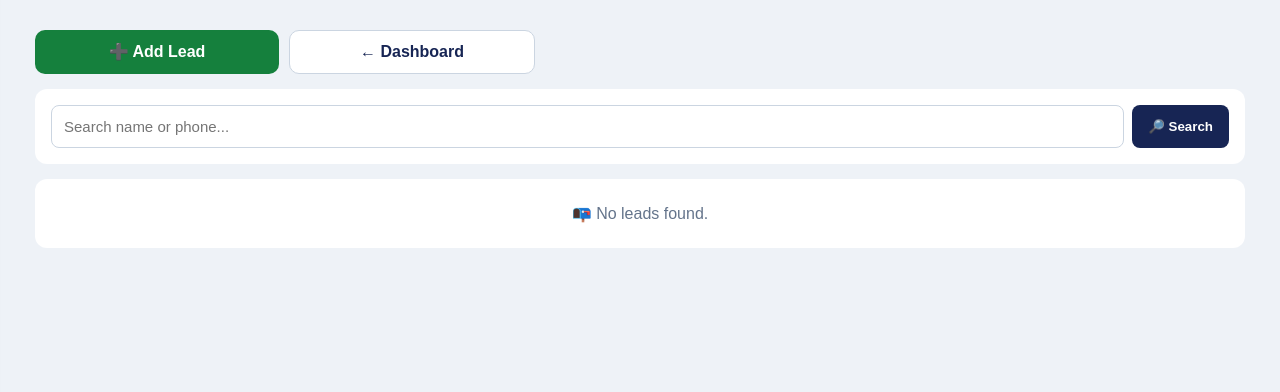
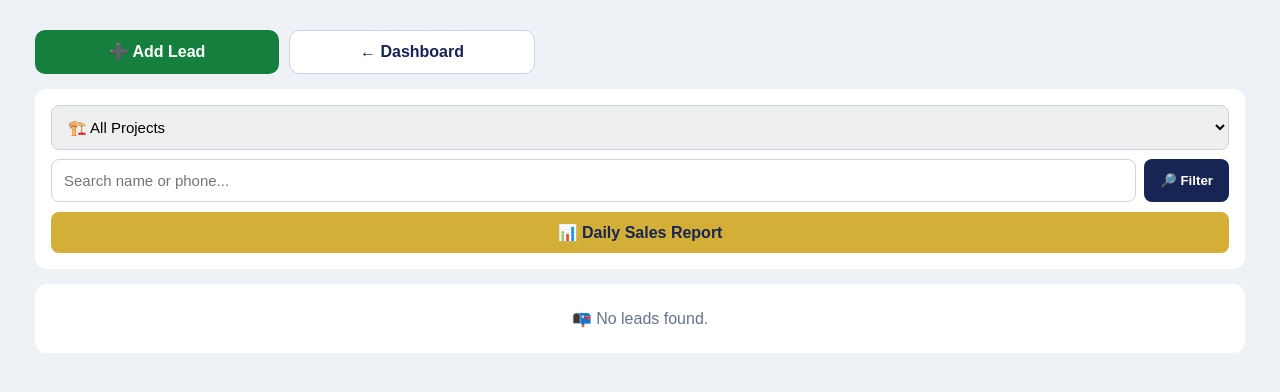
Before and after one commit to mdrabbimolla/my-business-crm, a Flask app: template templates/leads.html in a window 1280 px wide. Shown: the part 95-487 px from the top of the page. Run offline with Flask 3, Linux system fonts and the light colour scheme; the template is opened without the code that fills it, so the values that code supplies are empty.

Commit message:
Add project-wise lead filtering and daily report link

```diff
--- a/templates/leads.html
+++ b/templates/leads.html
@@ -307,8 +307,19 @@
         </div>
 
         <div class="search-box">
-            <form method="GET" action="/leads">
+            <form method="GET" action="/leads" style="display:grid;gap:9px;">
 
+                <select name="project_id"
+                        style="width:100%;padding:12px;border:1px solid #cbd5e1;border-radius:8px;font-size:15px;">
+                    <option value="">🏗️ All Projects</option>
+                    {% for project in projects %}
+                    <option value="{{ project['id'] }}" {% if project_filter == project['id']|string %}selected{% endif %}>
+                        {{ project['name'] }}
+                    </option>
+                    {% endfor %}
+                </select>
+
+                <div style="display:flex;gap:8px;">
                     <input
                         type="text"
                         name="search"
@@ -317,10 +328,16 @@
                     >
 
                     <button type="submit">
-                    🔎 Search
+                        🔎 Filter
                     </button>
+                </div>
 
             </form>
+
+            <a href="/daily-report"
+               style="display:block;margin-top:10px;padding:11px;background:#d4af37;color:#172554;text-align:center;text-decoration:none;border-radius:8px;font-weight:bold;">
+                📊 Daily Sales Report
+            </a>
         </div>
 
         {% if leads %}
```
Lines whose indentation alone changed are shown as unchanged.
